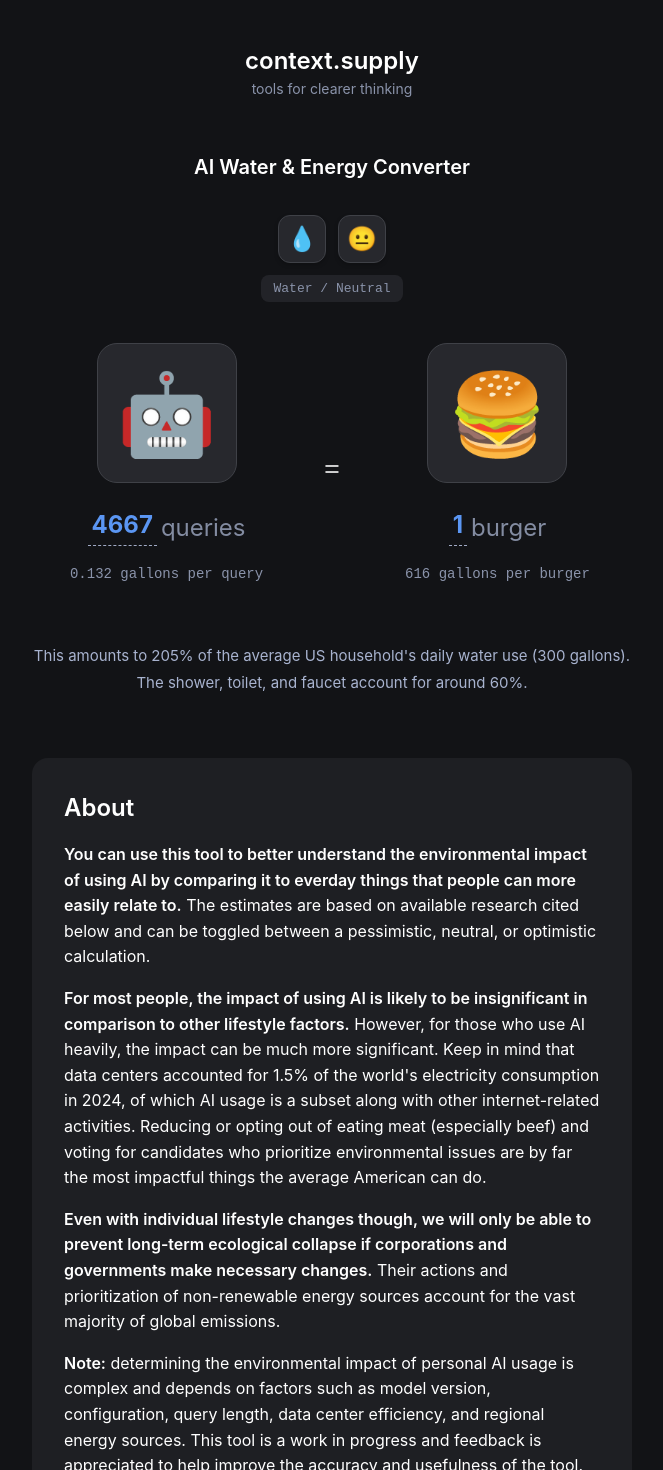
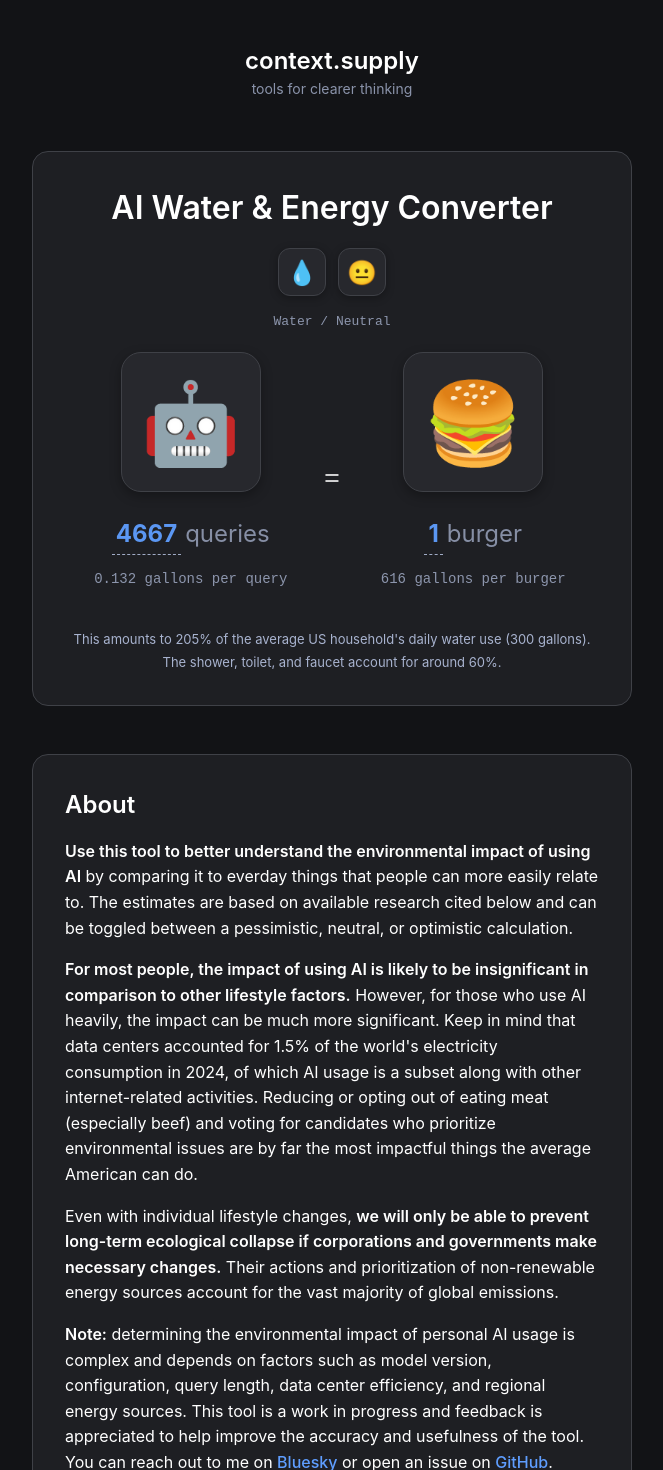
Before and after one commit to dame-is/context-supply, a React (Vite) app: page / in a window 1280 px wide. Shown: the top 1470 px of the page, without its empty margins (308-971 px from the left). Built offline with nearby package versions, Linux system fonts and the light colour scheme.

Commit message:
change styling

```diff
--- a/src/App.css
+++ b/src/App.css
@@ -52,7 +52,7 @@
 
 .app-header {
   text-align: center;
-  padding-top: 32px;
+  margin: 2rem 0;
 }
 
 .site-title {
@@ -83,10 +83,6 @@
     padding: 10px;
   }
 
-  .app-header {
-    padding: 24px 0;
-  }
-
   .site-title {
     font-size: 20px;
   }
@@ -105,10 +101,6 @@
     padding: 8px;
   }
 
-  .app-header {
-    margin-bottom: 16px;
-  }
-
   .site-title {
     font-size: 32px;
   }
--- a/src/components/EnergyConverter.css
+++ b/src/components/EnergyConverter.css
@@ -1,14 +1,18 @@
 .converter-container {
-  max-width: 800px;
+  max-width: 600px;
   margin: 20px auto;
-  padding: var(--spacing);
+  padding: 2rem 2rem;
+  background-color: var(--secondary-bg);
+  border-radius: 16px;
+  border: 1px solid var(--border-color);
 }
 
 .converter-title {
-  font-size: 20px;
+  font-size: 2em;
   font-weight: 600;
   color: var(--text-color);
   text-align: center;
+  margin: 0;
 }
 
 .controls-section {
@@ -16,7 +20,7 @@
   flex-direction: column;
   align-items: center;
   gap: 12px;
-  margin-bottom: 25px;
+  margin: 0 15px;
   padding: 16px;
 }
 
@@ -34,7 +38,6 @@
   font-family: monospace;
   opacity: 0.8;
   padding: 4px 12px;
-  background-color: var(--card-bg);
   border-radius: 8px;
 }
 
@@ -56,27 +59,28 @@
   justify-content: center;
   border-radius: 20px;
   margin-bottom: 8px;
-  border: 1px solid #3f4147;
+  border: 1px solid var(--border-color);
   cursor: pointer;
   transition: all 0.2s ease;
+  box-shadow: 0 4px 12px rgba(0, 0, 0, 0.3);
 }
 
 .emoji-box:hover {
   background-color: var(--secondary-bg);
   transform: translateY(-2px);
-  box-shadow: 0 4px 8px rgba(0, 0, 0, 0.2);
-  border-color: #5f5f6f;
+  box-shadow: 0 8px 16px rgba(0, 0, 0, 0.4);
+  border-color: var(--accent-color);
 }
 
 .emoji-box:active {
   transform: translateY(1px);
-  box-shadow: 0 1px 2px rgba(0, 0, 0, 0.2);
+  box-shadow: 0 2px 6px rgba(0, 0, 0, 0.2);
 }
 
 .emoji-box.active {
   background-color: var(--secondary-bg);
   border-color: var(--accent-color);
-  box-shadow: 0 0 0 2px var(--accent-color);
+  box-shadow: 0 0 0 2px var(--accent-color), 0 4px 12px rgba(0, 0, 0, 0.3);
 }
 
 .quantity {
@@ -115,28 +119,29 @@
   display: flex;
   align-items: center;
   justify-content: center;
-  border: 1px solid #3f4147;
+  border: 1px solid var(--border-color);
   border-radius: 12px;
   transition: all 0.2s ease;
   background-color: var(--card-bg);
-  box-shadow: 0 2px 4px rgba(0, 0, 0, 0.2);
+  box-shadow: 0 2px 8px rgba(0, 0, 0, 0.3);
 }
 
 .emoji-button:hover {
   background-color: var(--secondary-bg);
-  transform: translateY(-1px);
-  box-shadow: 0 4px 8px rgba(0, 0, 0, 0.3);
+  transform: translateY(-2px);
+  box-shadow: 0 4px 12px rgba(0, 0, 0, 0.4);
+  border-color: var(--accent-color);
 }
 
 .emoji-button:active {
   transform: translateY(1px);
-  box-shadow: 0 1px 2px rgba(0, 0, 0, 0.2);
+  box-shadow: 0 1px 4px rgba(0, 0, 0, 0.2);
 }
 
 .emoji-button.active {
   background-color: var(--secondary-bg);
-  box-shadow: 0 0 10px rgba(255, 255, 255, 0.1);
-  border-color: #5f5f6f;
+  box-shadow: 0 0 0 2px var(--accent-color);
+  border-color: var(--accent-color);
 }
 
 .info-button {
@@ -151,16 +156,15 @@
 .unit-text {
   font-size: 14px;
   color: var(--text-secondary);
-  margin-top: 4px;
   opacity: 0.8;
   font-family: monospace;
 }
 
 .percentage-footer {
-  margin-top: 40px;
+  margin-top: 20px;
   padding-top: 20px;
   color: var(--text-secondary);
-  font-size: 15px;
+  font-size: 13px;
   line-height: 1.5;
 }
 
@@ -292,6 +296,14 @@
 }
 
 @media (max-width: 768px) {
+  .converter-container {
+    padding: 1.5rem 1rem;
+  }
+
+  .converter-title {
+    font-size: 1.5em;
+  }
+
   .converter-body {
     flex-direction: column;
     align-items: center;
@@ -343,8 +355,7 @@
   }
 
   .controls-section {
-    padding: 12px;
-    margin-bottom: 36px;
+    margin-bottom: 20px;
   }
 }
 
--- a/src/components/InfoSection.jsx
+++ b/src/components/InfoSection.jsx
@@ -7,13 +7,13 @@ const InfoSection = () => {
       <section>
         <h2>About</h2>
         <p>
-          <strong>You can use this tool to better understand the environmental impact of using AI by comparing it to everday things that people can more easily relate to.</strong> The estimates are based on available research cited below and can be toggled between a pessimistic, neutral, or optimistic calculation.
+          <strong>Use this tool to better understand the environmental impact of using AI</strong> by comparing it to everday things that people can more easily relate to. The estimates are based on available research cited below and can be toggled between a pessimistic, neutral, or optimistic calculation.
         </p>
         <p>
           <strong>For most people, the impact of using AI is likely to be insignificant in comparison to other lifestyle factors.</strong> However, for those who use AI heavily, the impact can be much more significant. Keep in mind that data centers accounted for 1.5% of the world's electricity consumption in 2024, of which AI usage is a subset along with other internet-related activities. Reducing or opting out of eating meat (especially beef) and voting for candidates who prioritize environmental issues are by far the most impactful things the average American can do.
         </p>
         <p>
-          <strong>Even with individual lifestyle changes though, we will only be able to prevent long-term ecological collapse if corporations and governments make necessary changes.</strong> Their actions and prioritization of non-renewable energy sources account for the vast majority of global emissions.
+          Even with individual lifestyle changes, <strong>we will only be able to prevent long-term ecological collapse if corporations and governments make necessary changes.</strong> Their actions and prioritization of non-renewable energy sources account for the vast majority of global emissions.
         </p>
         <p>
           <strong>Note:</strong> determining the environmental impact of personal AI usage is complex and depends on factors such as model version, configuration, query length, data center efficiency, and regional energy sources. This tool is a work in progress and feedback is appreciated to help improve the accuracy and usefulness of the tool. You can reach out to me on <a href="https://bsky.app/profile/dame.is" target="_blank" rel="noopener noreferrer">Bluesky</a> or open an issue on <a href="https://github.com/dame-is/context-supply" target="_blank" rel="noopener noreferrer">GitHub</a>.
--- a/src/components/SiteFooter.jsx
+++ b/src/components/SiteFooter.jsx
@@ -29,6 +29,14 @@ const SiteFooter = () => {
         >
           Open Source Code
         </a>
+        {' | '}
+        <a
+          href="https://bsky.app/profile/dame.is"
+          target="_blank"
+          rel="noopener noreferrer"
+        >
+          Connect on Bluesky
+        </a>
       </p>
     </footer>
   );
--- a/src/index.css
+++ b/src/index.css
@@ -28,6 +28,7 @@
   --card-bg: #27282d;
   --text-secondary: #a8b3cf;
   --accent-color: #5f9eff;
+  --border-color: #3f4147;
 }
 
 a {
```
